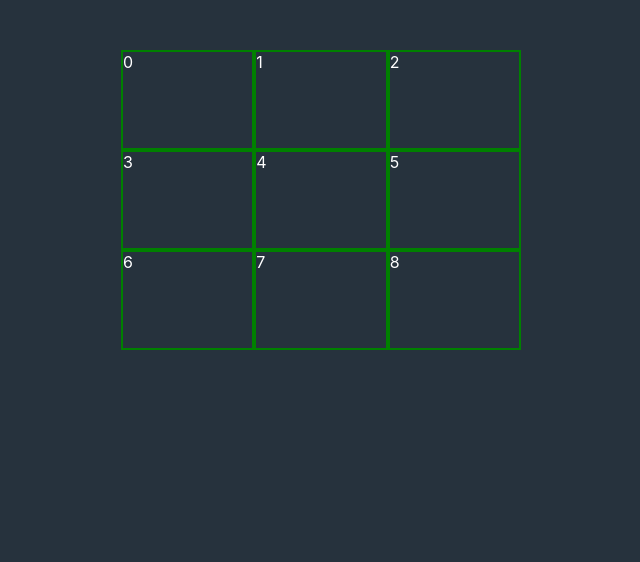
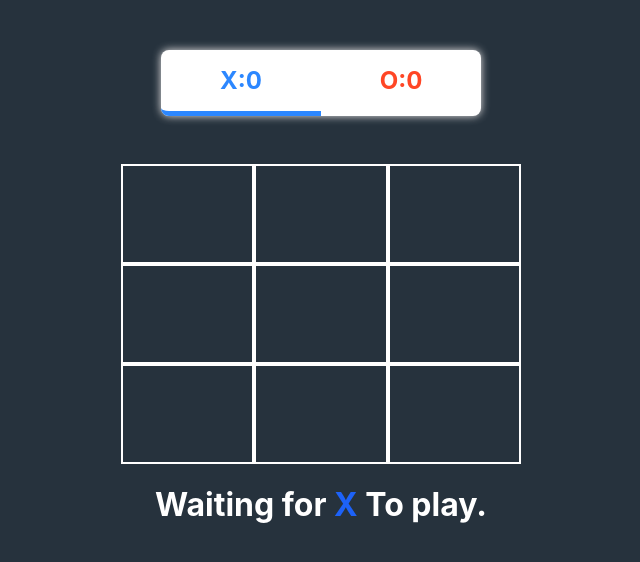
Before and after one commit to ShkelqimC/tictactoe, a React (Create React App) app: page / in a window 1280 px wide. Shown: the top 562 px of the page, without its empty margins (319-959 px from the left). Built offline with nearby package versions, Linux system fonts and the light colour scheme.

Commit message:
squares, results, reset game and show winners

```diff
--- a/src/App.css
+++ b/src/App.css
@@ -17,6 +17,87 @@ body {
   height: 100px;
   width: 100%;
   margin: 0;
-  border: 2px solid green;
+  border: 2px solid white;
   box-sizing: border-box;
+  font-size: 65px;
+  text-align: center;
+  line-height: 5rem;
+  font-weight: bold;
 }
+.x {
+  color: #1d62f8;
+}
+.o {
+  color: red;
+}
+
+.square:hover {
+  box-shadow: 0px 0px 15px #888;
+}
+/* .scoreDiv {
+  display: flex;
+  flex-direction: column;
+  justify-content: center;
+  align-items: center;
+  height: 100px;
+  width: 400px;
+}
+.scoreDiv h1 {
+  margin: 0;
+  padding: 0;
+  box-shadow: 0px 0px 10px #1d62f8;
+} */
+.results {
+  text-align: center;
+}
+.resetBtn {
+  background-color: rgb(38, 50, 61);
+  color: white;
+  height: 40px;
+  width: 100px;
+  border-radius: 10px;
+  border: 2px solid white;
+}
+.resetBtn:hover {
+  background-color: rgb(68, 78, 87);
+}
+.xPlaying {
+  display: flex;
+}
+.showXturn {
+}
+.whosTurn {
+  text-align: center;
+}
+.scoreDiv {
+  display: flex;
+  flex-direction: row;
+  align-items: center;
+  justify-content: space-evenly;
+  width: 20rem;
+  font-size: 1.5em;
+  background-color: white;
+  margin: 3rem auto;
+  box-shadow: 0px 0px 8px #ebe8e8;
+  border-radius: 0.5rem;
+  font-weight: bold;
+}
+.score {
+  color: black;
+  width: 100%;
+  text-align: center;
+  padding: 1rem 0;
+}
+.x-score {
+  color: rgb(44, 135, 255);
+  border-bottom: 5px solid;
+  border-radius: 0.5rem 0 0 0.5rem;
+}
+.o-score {
+  color: rgb(255, 70, 37);
+  border-bottom: 5px solid;
+  border-radius: 0rem 0.5rem 0.5rem 0;
+}
+.inactive {
+  border-bottom: 5px solid transparent;
+}
--- a/src/App.js
+++ b/src/App.js
@@ -1,22 +1,115 @@
 import './App.css';
-import { useState } from 'react';
 import {Square} from './components/Square';
+import Board from './components/Board'
+import React, { useState, useEffect } from "react";
+import Scores from './components/Scores';
+import ShowTurn from './components/ShowTurn';
+import Results from './components/Results';
 
 
 let squares = new Array(9).fill(null);
 function App() {
+  const [board, setBoard] = useState(Array(9).fill(null));
+  const [xTurn, setXTurn] = useState(true)
+  const [winner, setWinner] = useState({draw: false, didWin: false, winner: ''})
+  const [score, setScore] = useState({X: 0, O: 0})
+
+  const winCombos = [
+    [0,1,2],
+    [3,4,5],
+    [6,7,8],
+    [0,3,6],
+    [1,4,7],
+    [2,5,8],
+    [0,4,8],
+    [2,4,6],
+  ]
 
 
-  return (
+  useEffect(() => {
 
-    <main>
-      <div className='boardContainer'>
+    checkWinner(board)
+  }, board)
+
+  const checkWinner = (board) => {
+    var draw = false;
+    var win = false
+    winCombos.some((row, rIndex) => {
+      if(row.every(i => board[i] == 'X')){
+        setWinner({...winner, didWin:true, winner: 'X'})
+        setScore({...score, X:++score.X})
+        win = true;
+      }else if(row.every(i => board[i] == 'O')){
+        setWinner({...winner, didWin:true, winner: 'O'})
+        setScore({...score, O:++score.O})
+        win = true;
+      }
+
+    })
+    if(win == false && board.every(x => x!==null)){
+      setWinner({...winner, draw:true})
+    }
 
 
-      {squares.map((square,index) => {
-        return <Square index={index}/>
-      })}
-      </div>
+    if(draw){
+      setWinner({...winner, draw:true})
+    }
+  }
+
+
+  const handleSquareClick = ( index)  => {
+    const updateBoard = board.map((s, i) => {
+      if(i === index){
+        return xTurn === true? 'X' : 'O'
+
+      }else{
+        return s
+      }
+    })
+    setBoard(updateBoard)
+    // checkWinner(board)
+    setXTurn(!xTurn)
+  }
+
+  return (
+    <main>
+      <Scores scores={score} xTurn={xTurn}/>
+        <Board board={board} onClick={winner.didWin ? null : handleSquareClick}/>
+
+        <Results winner={winner} xTurn={xTurn} setWinner={setWinner} setBoard={setBoard}/>
+
+
+
+
+        {/* {(!winner.didWin && !winner.draw) && <ShowTurn turn={xTurn}/>}
+        {winner.didWin && (
+          <div className='results'>
+
+            <h1>We have a winner!<span className={`${winner.winner == 'O' ? 'o' : 'x'}`}> {winner.winner}</span> Have won the game!</h1>
+            <button className='resetBtn' onClick={() =>{
+              setWinner({...winner, didWin: false, draw:false})
+              setBoard(Array(9).fill(null))
+              }}>
+              Reset game
+
+            </button>
+
+          </div>
+        )}
+
+        {(winner.draw && !winner.didWin) && (
+           <div className='results'>
+          <h1>We have a DRAW!</h1>
+          <button className='resetBtn' onClick={() =>{
+            setWinner({...winner, didWin: false, draw:false})
+            setBoard(Array(9).fill(null))
+          }}>
+            Reset game
+
+          </button>
+          </div>
+        )} */}
+
 
     </main>
 
--- /dev/null
+++ b/src/components/Board.jsx
@@ -0,0 +1,20 @@
+import React, { useState } from "react";
+import { Square } from "./Square";
+
+export default function Board({ board, onClick }) {
+  return (
+    <div className="boardContainer">
+      {board.map((v, i) => {
+        return (
+          <Square
+            value={v}
+            onClick={() => v === null && onClick !== null && onClick(i)}
+            board={board}
+            index={i}
+            // style={`cursor:${board[i] !== null ? "pointer" : "no-allowed"}`}
+          />
+        );
+      })}
+    </div>
+  );
+}
--- /dev/null
+++ b/src/components/Results.jsx
@@ -0,0 +1,75 @@
+import ShowTurn from "./ShowTurn";
+export default function Results({ winner, xTurn, setWinner, setBoard }) {
+  console.log(winner, "winner");
+  return (
+    <div className="results">
+      {!winner.didWin && !winner.draw && <ShowTurn turn={xTurn} />}
+      {winner.didWin && !winner.draw && (
+        <>
+          <h1>
+            We have a winner!
+            <span className={`${winner.winner == "O" ? "o" : "x"}`}>
+              {" "}
+              {winner.winner}
+            </span>{" "}
+            Have won the game!
+          </h1>
+          <button
+            className="resetBtn"
+            onClick={() => {
+              setWinner({ ...winner, didWin: false, draw: false });
+              setBoard(Array(9).fill(null));
+            }}
+          >
+            Reset game
+          </button>
+        </>
+      )}
+      {!winner.didWin && winner.draw && (
+        <>
+          <h1>We have a DRAW!</h1>
+          <button
+            className="resetBtn"
+            onClick={() => {
+              setWinner({ ...winner, didWin: false, draw: false });
+              setBoard(Array(9).fill(null));
+            }}
+          >
+            Reset game
+          </button>
+        </>
+      )}
+    </div>
+  );
+}
+
+{
+  /* {(!winner.didWin && !winner.draw) && <ShowTurn turn={xTurn}/>}
+        {winner.didWin && (
+          <div className='results'>
+
+            <h1>We have a winner!<span className={`${winner.winner == 'O' ? 'o' : 'x'}`}> {winner.winner}</span> Have won the game!</h1>
+            <button className='resetBtn' onClick={() =>{
+              setWinner({...winner, didWin: false, draw:false})
+              setBoard(Array(9).fill(null))
+              }}>
+              Reset game
+
+            </button>
+
+          </div>
+        )}
+
+        {(winner.draw && !winner.didWin) && (
+           <div className='results'>
+          <h1>We have a DRAW!</h1>
+          <button className='resetBtn' onClick={() =>{
+            setWinner({...winner, didWin: false, draw:false})
+            setBoard(Array(9).fill(null))
+          }}>
+            Reset game
+
+          </button>
+          </div>
+        )} */
+}
--- /dev/null
+++ b/src/components/Scores.jsx
@@ -0,0 +1,13 @@
+export default function Scores({ scores, xTurn }) {
+  const { X, O } = scores;
+  console.log(X, "X");
+  console.log(O, "O");
+  console.log(scores, "scores");
+  console.log(xTurn, "xTurn");
+  return (
+    <div className="scoreDiv">
+      <span className={`score x-score ${!xTurn && "inactive"}`}>X:{X}</span>
+      <span className={`score o-score ${xTurn && "inactive"}`}>O:{X}</span>
+    </div>
+  );
+}
--- /dev/null
+++ b/src/components/ShowTurn.jsx
@@ -0,0 +1,11 @@
+export default function ShowTurn({ turn }) {
+  return (
+    <div className="whosTurn">
+      <h1>
+        Waiting for{" "}
+        <span className={`${turn ? "x" : "o"} `}> {turn ? "X" : "O"}</span> To
+        play.
+      </h1>
+    </div>
+  );
+}
--- a/src/components/Square.jsx
+++ b/src/components/Square.jsx
@@ -1,3 +1,18 @@
-export function Square({ index }) {
-  return <div className="square">{index}</div>;
+import React from "react";
+
+export function Square({ index, value, onClick, board }) {
+  const classes = value === "X" ? "box x" : "box o";
+  return (
+    <div
+      className={`square ${classes}`}
+      onClick={onClick}
+      style={{
+        cursor: `${board[index] === null ? "pointer" : "not-allowed"}`,
+        pointerEvents: `${board[index] === null ? "" : "none"}`,
+      }}
+      //   style={{ cursor: "not-allowed" }}
+    >
+      {value}
+    </div>
+  );
 }
```
